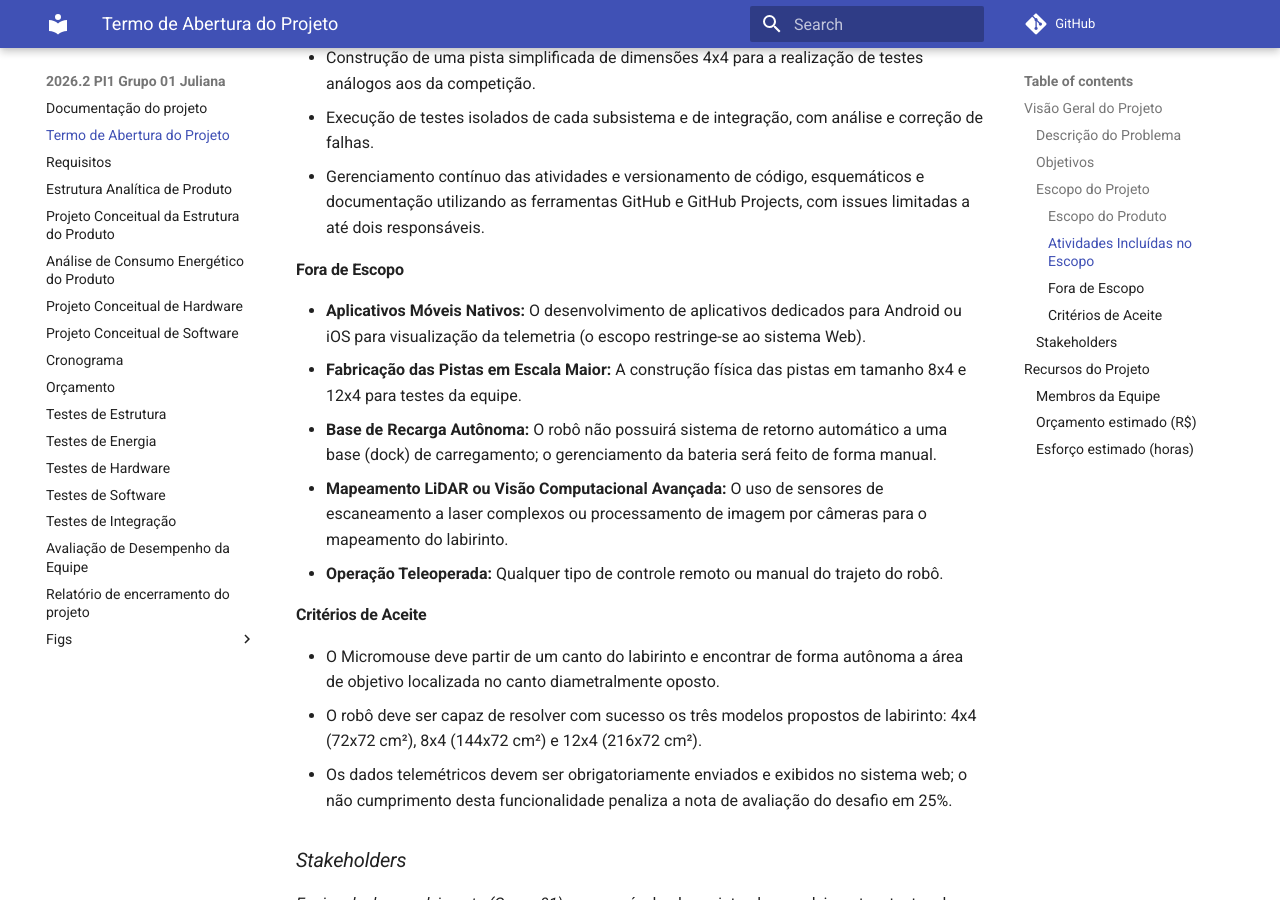
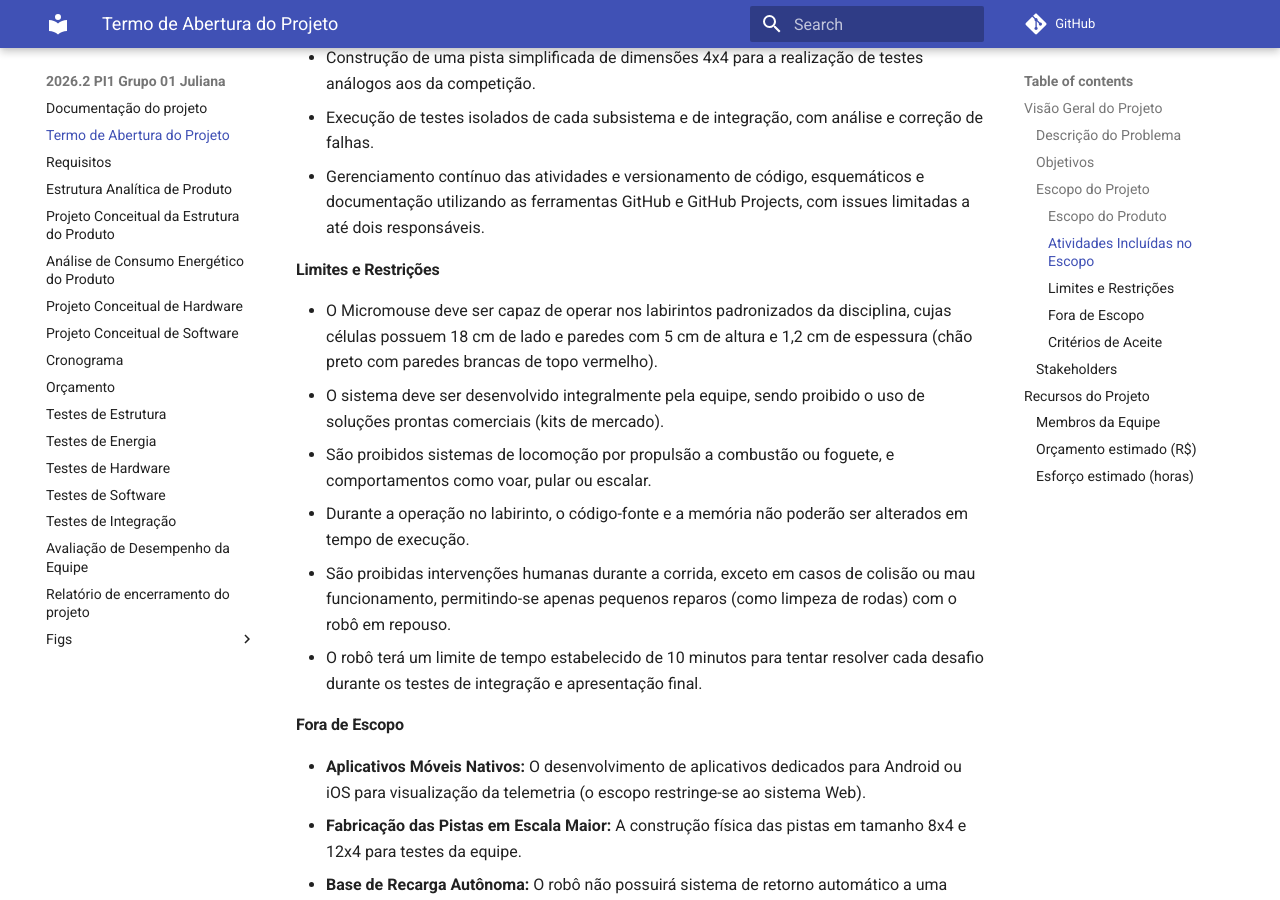
Before and after one commit to fcte-pi1/2026_2_PI1_Grupo01_Juliana, an MkDocs documentation site: the page built from docs/1 - TAP.md, in a window 1280 px wide and 900 px high, scrolled down 1331 px. Built offline with MkDocs 1.6.1 and Material for MkDocs 9.7.7, drawn with Linux system fonts in a browser that asks for light colours; comment, search, counter and statistics services are not loaded.

Commit message:
docs: adição dos "limites e restrições" do escopo

```diff
--- a/docs/1 - TAP.md
+++ b/docs/1 - TAP.md
@@ -13,6 +13,7 @@ O projeto aborda o desafio de desenvolver um robô móvel autônomo (*Micromouse
 ### Objetivos
 
 Desenvolver um robô Micromouse autônomo, capaz de mapear e solucionar labirintos de diferentes dimensões, integrado a um sistema web de telemetria para acompanhamento e armazenamento dos dados de execução.
+
 ### Escopo do Projeto
 
 O projeto compreende o desenvolvimento, a integração, os testes e a documentação de um sistema Micromouse autônomo capaz de solucionar os labirintos estabelecidos pela disciplina e disponibilizar os dados de telemetria exigidos.
@@ -33,6 +34,15 @@ O projeto compreende o desenvolvimento, a integração, os testes e a documenta
 - Construção de uma pista simplificada de dimensões 4x4 para a realização de testes análogos aos da competição.
 - Execução de testes isolados de cada subsistema e de integração, com análise e correção de falhas.
 - Gerenciamento contínuo das atividades e versionamento de código, esquemáticos e documentação utilizando as ferramentas GitHub e GitHub Projects, com issues limitadas a até dois responsáveis.
+
+#### Limites e Restrições
+
+- O Micromouse deve ser capaz de operar nos labirintos padronizados da disciplina, cujas células possuem 18 cm de lado e paredes com 5 cm de altura e 1,2 cm de espessura (chão preto com paredes brancas de topo vermelho).
+- O sistema deve ser desenvolvido integralmente pela equipe, sendo proibido o uso de soluções prontas comerciais (kits de mercado).
+- São proibidos sistemas de locomoção por propulsão a combustão ou foguete, e comportamentos como voar, pular ou escalar.
+- Durante a operação no labirinto, o código-fonte e a memória não poderão ser alterados em tempo de execução.
+- São proibidas intervenções humanas durante a corrida, exceto em casos de colisão ou mau funcionamento, permitindo-se apenas pequenos reparos (como limpeza de rodas) com o robô em repouso.
+- O robô terá um limite de tempo estabelecido de 10 minutos para tentar resolver cada desafio durante os testes de integração e apresentação final.
 
 #### Fora de Escopo
 
```
